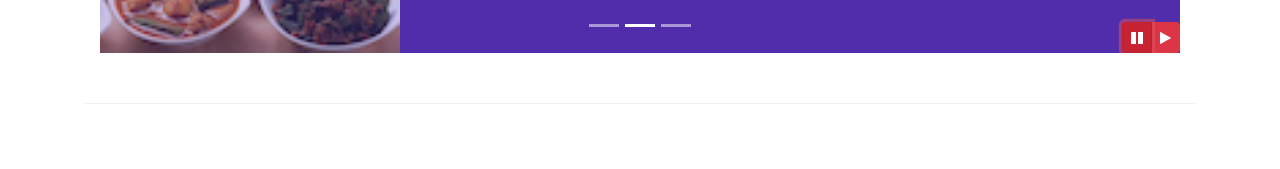
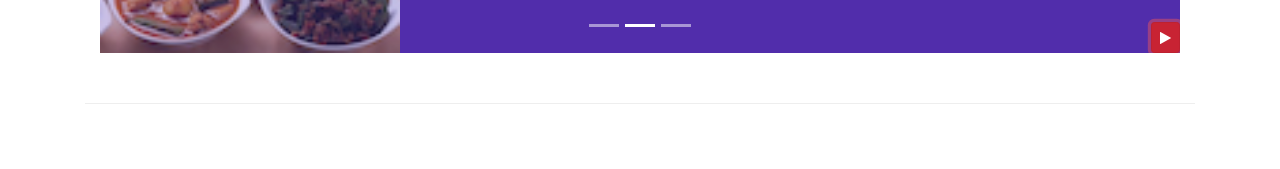
Before and after one commit to nilesh-05/Coursera-Bootstrap, a website: page Bootstrap4/conFusion/index.html in a window 1280 px wide. Both pictures are taken after a click on the button 1137 px from the left and 668 px from the top of the page. Shown: the part 631-800 px from the top of the page. Drawn offline with nearby package versions, Linux system fonts and the light colour scheme.

Commit message:
more bootstrap and JQuery

```diff
--- a/Bootstrap4/conFusion/css/styles.css
+++ b/Bootstrap4/conFusion/css/styles.css
@@ -55,7 +55,7 @@ body{
     min-height: 300px;
     opacity: 0.7;
 }
-#carouselButtons{
+#carouselButton{
     right: 0px;
     position: absolute;
     bottom: 0px;
--- a/Bootstrap4/conFusion/index.html
+++ b/Bootstrap4/conFusion/index.html
@@ -225,14 +225,9 @@
 							</ol>
 							<a class="carousel-control-prev" href="#mycarousel" role="button" data-slide="prev"><span class="carousel-control-prev-icon"></span></a>
 							<a class="carousel-control-next" href="#mycarousel" role="button" data-slide="next"><span class="carousel-control-next-icon"></span></a>
-							<div class="btn-group" id="carouselButtons">
-								<button class="btn btn-danger btn-sm" id="carousel-pause">
+								<button class="btn btn-danger btn-sm" id="carouselButton">
 									<span class="fa fa-pause"></span>
 								</button>
-								<button class="btn btn-danger btn-sm" id="carousel-play">
-									<span class="fa fa-play"></span>
-								</button>
-							</div>
 						</div>
 					</div>
 				</div>
@@ -345,11 +340,17 @@
 		<script>
         $(document).ready(function(){
             $("#mycarousel").carousel( { interval: 2000 } );
-            $("#carousel-pause").click(function(){
-                $("#mycarousel").carousel('pause');
-            });
-            $("#carousel-play").click(function(){
-                $("#mycarousel").carousel('cycle');
+            $("#carouselButton").click(function(){
+                if ($("#carouselButton").children("span").hasClass('fa-pause')) {
+                    $("#mycarousel").carousel('pause');
+                    $("#carouselButton").children("span").removeClass('fa-pause');
+                    $("#carouselButton").children("span").addClass('fa-play');
+                }
+                else if ($("#carouselButton").children("span").hasClass('fa-play')){
+                    $("#mycarousel").carousel('cycle');
+                    $("#carouselButton").children("span").removeClass('fa-play');
+                    $("#carouselButton").children("span").addClass('fa-pause');
+                }
             });
         });
     </script>
```
